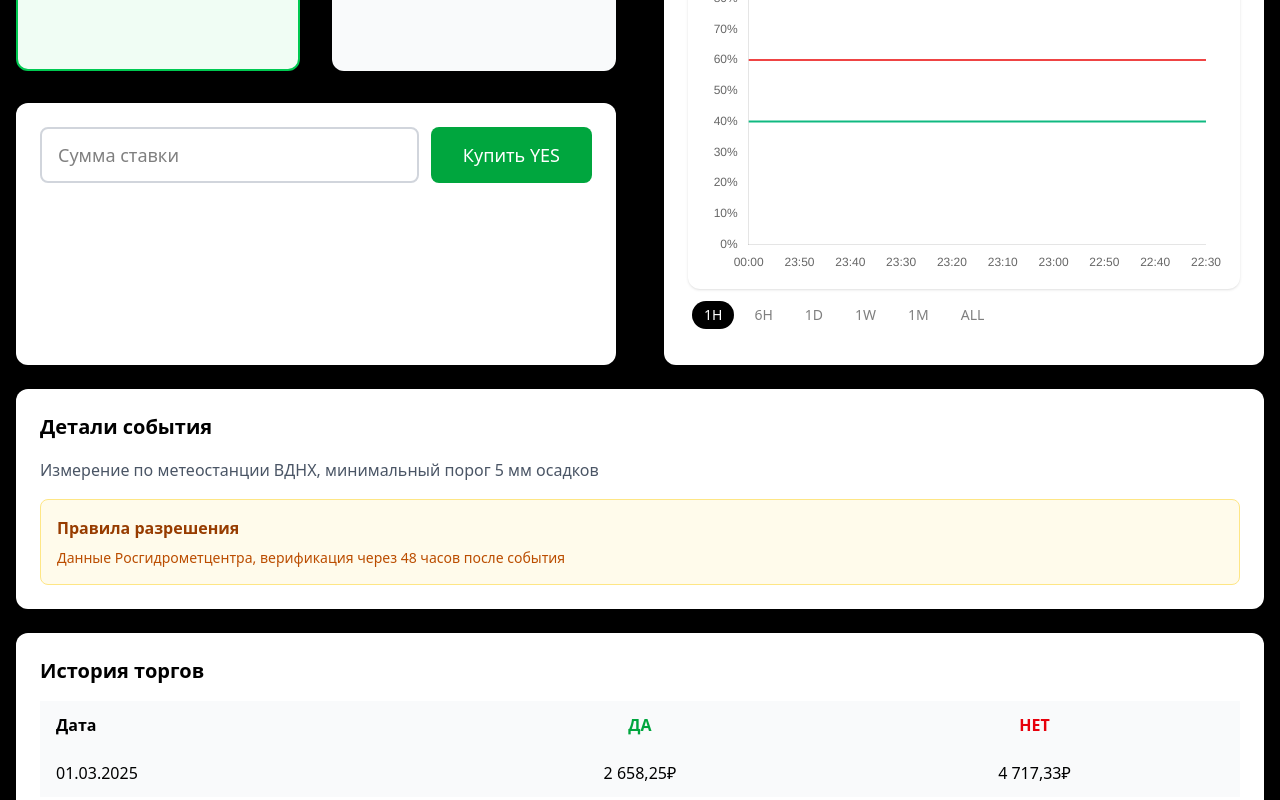
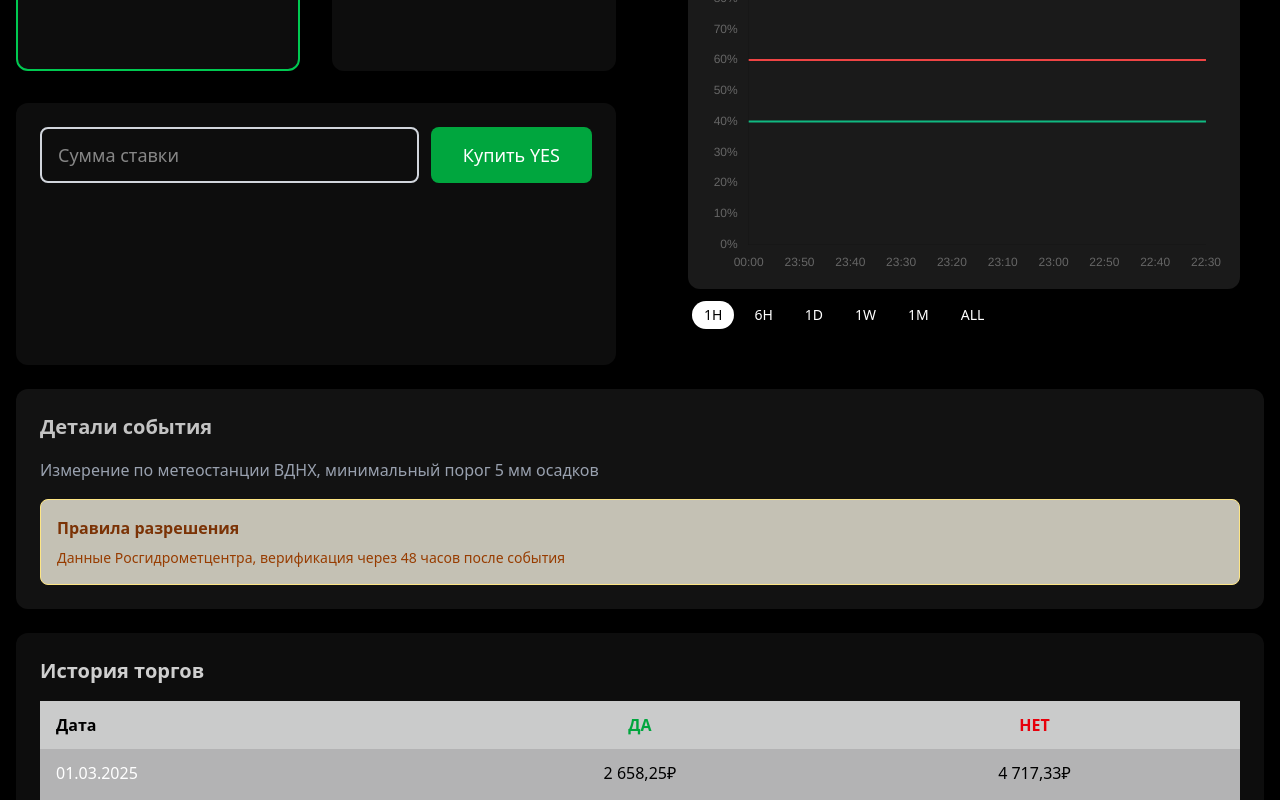
Before and after one commit to Vote-Go/frontend, a React (Vite) app: page /event/1 in a window 1280 px wide. Shown: the part 500-1300 px from the top of the page. Built offline with nearby package versions, Linux system fonts and the light colour scheme.

Commit message:
added dark theme styling for Market page

```diff
--- a/src/features/bet/ui/BetArea.tsx
+++ b/src/features/bet/ui/BetArea.tsx
@@ -19,7 +19,10 @@ const BetArea: React.FC<IBetArea> = ({
   className,
 }) => (
   <div
-		className={cn("p-6 bg-white rounded-xl shadow-lg space-y-4", className)}
+    className={cn(
+      "p-6 dark:bg-white bg-white/5 rounded-xl shadow-lg space-y-4",
+      className
+    )}
   >
     <div className="flex gap-3">
       <Input
@@ -27,7 +30,7 @@ const BetArea: React.FC<IBetArea> = ({
         value={amount}
         onChange={(e) => onAmountChange(e.target.value)}
         placeholder="Сумма ставки"
-				className="flex-1 text-lg py-3"
+        className="flex-1 text-lg py-3 dark:text-black text-white "
         min="0"
       />
       <Button
--- a/src/features/bet/ui/ChartSection.tsx
+++ b/src/features/bet/ui/ChartSection.tsx
@@ -61,6 +61,7 @@ const ChartSection: React.FC<IChartSection> = ({
                 boxHeight: 10,
               },
             },
+
           },
         }}
       />
--- a/src/features/bet/ui/EventDetails.tsx
+++ b/src/features/bet/ui/EventDetails.tsx
@@ -6,14 +6,20 @@ const EventDetails: React.FC<IEventDetails> = ({
   description,
   resolutionDetails,
 }) => (
-	<div className="p-6 bg-white rounded-xl shadow-lg space-y-4">
-		<h3 className="text-xl font-semibold">Детали события</h3>
-		<p className="text-gray-600 leading-relaxed">{description}</p>
-		<div className="bg-amber-50 p-4 rounded-lg border border-amber-200">
-			<h4 className="font-semibold text-amber-800 mb-2">
+  <div className="p-6 bg-white/7 dark:bg-white rounded-xl shadow-lg space-y-4">
+    <h3 className="text-xl font-semibold text-white/75 dark:text-black">
+      Детали события
+    </h3>
+    <p className="dark:text-gray-600 text-gray-400 leading-relaxed">
+      {description}
+    </p>
+    <div className="dark:bg-amber-50 bg-amber-50/75 p-4 rounded-lg border border-amber-200">
+      <h4 className="font-semibold text-amber-900 dark:text-amber-800 mb-2">
         Правила разрешения
       </h4>
-			<p className="text-sm text-amber-700">{resolutionDetails}</p>
+      <p className="text-sm text-amber-800 dark:text-amber-700">
+        {resolutionDetails}
+      </p>
     </div>
   </div>
 );
--- a/src/features/bet/ui/HistoryVotesTable.tsx
+++ b/src/features/bet/ui/HistoryVotesTable.tsx
@@ -8,28 +8,29 @@ interface IHistoryVotesTable {
 const HistoryVotesTable: React.FC<IHistoryVotesTable> = ({
   historicalData,
 }) => (
-	<div className="p-6 bg-white rounded-xl shadow-lg">
-		<h3 className="text-xl font-semibold mb-4">История торгов</h3>
+  <div className="p-6 bg-white/5 dark:bg-white rounded-xl shadow-lg">
+    <h3 className="text-xl font-semibold mb-4 dark:text-black text-white/80">
+      История торгов
+    </h3>
     <div className="overflow-x-auto">
       <table className="w-full">
-				<thead className="bg-gray-50">
+        <thead className="bg-gray-50/80">
           <tr>
             <th className="text-left py-3 px-4">Дата</th>
-						<th className="text-center py-3 px-4 text-green-600">
-							ДА
-						</th>
-						<th className="text-center py-3 px-4 text-red-600">
-							НЕТ
-						</th>
+            <th className="text-center py-3 px-4 text-green-600">ДА</th>
+            <th className="text-center py-3 px-4 text-red-600">НЕТ</th>
           </tr>
         </thead>
         <tbody>
           {historicalData.map((point, i) => (
-						<tr key={i} className={i % 2 === 0 ? "bg-gray-50" : ""}>
-							<td className="py-3 px-4">
-								{new Date(point.date).toLocaleDateString(
-									"ru-RU"
-								)}
+            <tr
+              key={i}
+              className={
+                i % 2 === 0 ? "dark:bg-gray-50 bg-gray-50/70" : "bg-gray-50/70"
+              }
+            >
+              <td className="py-3 px-4 dark:text-black text-white">
+                {new Date(point.date).toLocaleDateString("ru-RU")}
               </td>
               <td className="text-center py-3 px-4 font-medium">
                 {formatPrice(point.volumeYes)}
--- a/src/pages/Event.tsx
+++ b/src/pages/Event.tsx
@@ -18,13 +18,12 @@ import { TypeOfVote } from "../entities/market/types/common";
 const SpreadButtons = (updateMarketData: Function, selectedSpread: string) => {
   const spreadOptions = ["1H", "6H", "1D", "1W", "1M", "ALL"];
   const spreadChooseStyle =
-    "focus:rounded-full focus:bg-black focus:text-white hover:cursor-pointer hover:bg-black/5  hover:rounded-full hover:delay-50";
-
+    "focus:rounded-full focus:dark:bg-black focus:bg-white focus:text-black focus:dark:text-white hover:cursor-pointer hover:bg-black/5 hover:rounded-full hover:delay-50";
   return spreadOptions.map((option, index) => {
     return (
       <button
         onClick={() => updateMarketData(option)}
-        className={`${index == 0 && selectedSpread == "1H" && "rounded-full text-white bg-black"} block mx-1 text-black/50 text-sm px-3 py-1 ${spreadChooseStyle}`}
+        className={`${index == 0 && selectedSpread == "1H" ? "rounded-full dark:bg-black dark:text-white bg-white text-black" : "dark:text-black/50 text-white"} block mx-1 text-sm px-3 py-1 ${spreadChooseStyle}`}
       >
         {option}
       </button>
@@ -49,8 +48,6 @@ const Event = () => {
     setSelectedSpread(option);
   }
 
-  console.log(marketData);
-
   return (
     <Container className="mx-auto space-y-6">
       <Hero
@@ -59,7 +56,7 @@ const Event = () => {
       />
 
       <div className="grid grid-cols-1 md:grid-cols-2 gap-8 md:gap-12 lg:gap-8 xl:gap-12">
-        <div className="p-6 bg-white rounded-xl shadow-lg w-full md:order-2">
+        <div className="p-6 dark:bg-white bg-black rounded-xl shadow-lg w-full md:order-2">
           <ChartSection
             marketData={marketData}
             selectedSpread={selectedSpread}
@@ -84,7 +81,7 @@ const Event = () => {
                     marketData.currentStats[lowerOutcome].probability
                   }
                   onClick={() => setSelectedOutcome(outcome)}
-                  className="h-full"
+                  className="h-full dark:bg-white dark:text-black dark:hover:bg-gray-100 bg-white/5 text-white/80 hover:bg-white/10"
                 />
               );
             })}
--- a/src/shared/ui/LineCharts/LineChart.tsx
+++ b/src/shared/ui/LineCharts/LineChart.tsx
@@ -45,6 +45,7 @@ export const LineChart = ({ data, options }: LineChartProps) => {
           font: { size: 14 },
         },
       },
+
       tooltip: {
         enabled: true,
         backgroundColor: "#fff",
@@ -99,7 +100,7 @@ export const LineChart = ({ data, options }: LineChartProps) => {
 
   return (
     <>
-      <div className="p-4 bg-white rounded-xl shadow-sm h-[50vh]">
+      <div className="p-4 dark:bg-white bg-white/10 rounded-xl shadow-sm h-[50vh]">
         <Line options={defaultOptions} data={processedData} />
       </div>
     </>
--- a/src/shared/ui/standart/Input.tsx
+++ b/src/shared/ui/standart/Input.tsx
@@ -16,7 +16,7 @@ export const Input: FC<InputProps> = ({
         "w-full px-4 py-2 border-2 rounded-lg focus:outline-none focus:ring-2 transition-colors",
         error
           ? "border-red-500 focus:ring-red-200"
-					: "border-gray-300 focus:border-blue-500 focus:ring-blue-200",
+          : "border-gray-300  dark:focus:border-blue-500 focus:ring-blue-300",
         className
       )}
       {...props}
```
Lines whose indentation alone changed are shown as unchanged.
